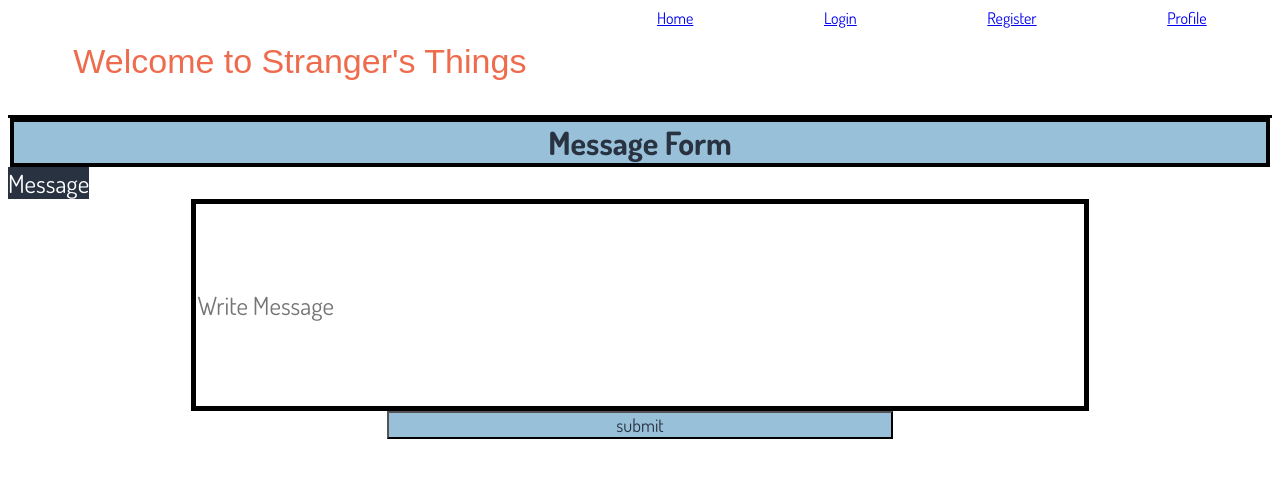
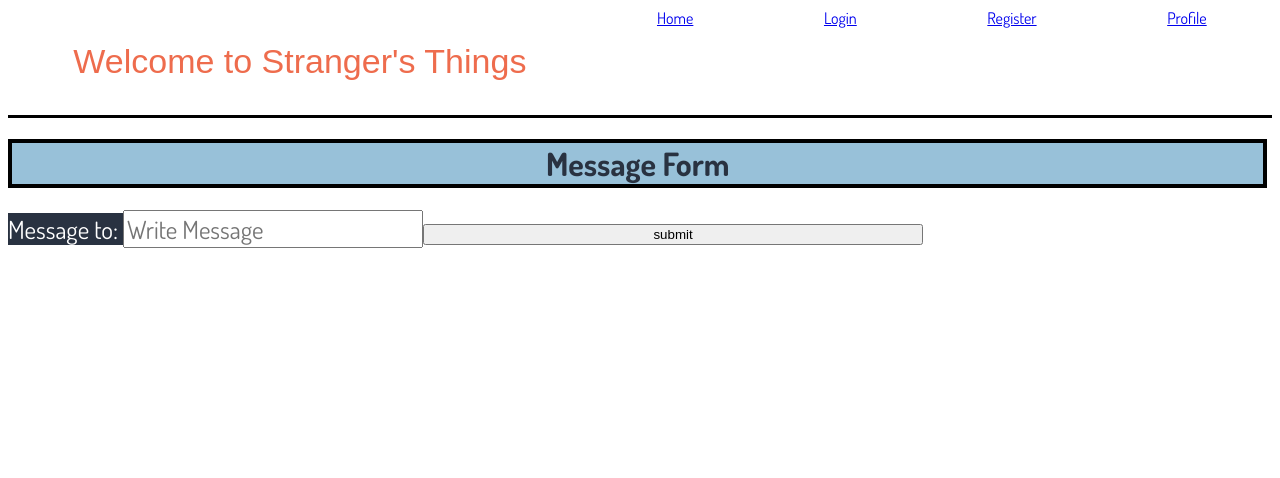
Before and after one commit to RJ-Gonzalez/StrangersThingsProject, a React (Create React App) app: page /MessageForm in a window 1280 px wide. Shown: the top 478 px of the page. Built offline with nearby package versions, Linux system fonts and the light colour scheme.

Commit message:
PostId variable made

```diff
--- a/src/api/index.js
+++ b/src/api/index.js
@@ -180,7 +180,6 @@ export async function deletePosts(token, postid){
 }
 
 export async function sendMessage (token, postid, content){
-  console.log(token, "this is token ln183");
   const response = await fetch(`${BASE_URL}${cohortName}/posts/${postid}/messages`,{
     method: "POST",
     headers: {
@@ -189,10 +188,10 @@ export async function sendMessage (token, postid, content){
     },
     body: JSON.stringify({
       message:{
-        content
+        content: content,
       }
     })
-  }).then (response =response.json())
+  }).then (response => response.json())
   .then(result=>{
     console.log (result, "this is result for sendMessage");
   })
--- a/src/components/App.css
+++ b/src/components/App.css
@@ -35,9 +35,9 @@ button{
     display:flex;
     justify-content:center;
     margin: auto;
+    overflow:scroll;
+}
 
-
-}
 #postBox{
     border: 4px solid black;
     height: 200px;
--- a/src/components/MessageForm.js
+++ b/src/components/MessageForm.js
@@ -1,36 +1,65 @@
 import React, { useEffect, useState } from "react";
 import { Route, Link, Routes, useNavigate } from "react-router-dom";
-import {sendMessage, getPosts } from "../api";
+import { deletePosts, getPosts, sendMessage,connectProfile } from "../api";
+import newPost from "./NewPost";
 
-export default function MessageForm(){
-    const [messageContent, setMessageContent] =useState("")
-    const navigate = useNavigate ()
-    const authToken = localStorage.getItem("token") ? true : false
-   async function handleMessage(event){
-        event.preventDefault()
-        // token = localStorage.getItem("token")
-        // const response = await sendMessage(token, postid, content)
-        // const newMessage = response.data.message.content
-        // setMessageContent (newMessage)
-        // console.log(newMessage, "this is newMessage ln 15");
-        try{
-            await sendMessage(token,postid,content)
-        }catch (error){
-            throw error
-        }
+export default function MessageForm(props){
+    const {postId, token} = props
+    // const [messageContent, setMessageContent] =useState("")
+//     const navigate = useNavigate ()
+//    async function handleMessage(event){
+//         event.preventDefault()
+//         const token = localStorage.getItem("token")
 
-    }
+//         const response = await sendMessage(token, postid, content)
 
-    return (
+//     }
+console.log(postId, "this is post id for message")
+const navigate = useNavigate();
 
-    <form onSubmit={handleMessage}>
-        <h1 id= "titleMessage">Message Form</h1>
-        <label>Message</label>
-        <input id="messageInput"
+  const handleSubmit = (event)=>{
+    event.preventDefault()
+    const content = event.target[0].value
+    const token = localStorage.getItem("token")
+    sendMessage(token, postId, content)
+    console.log(postId, "this is catch id line 27 message form")
+  }
+// const [posts, setPosts] = useState([]);
+// const authToken = localStorage.getItem("token") ? true : false
+// const catchId = (id) => {
+//   setPostValue(id)
+//   return postValue
+// }
+// console.log(postValue, "this is postValue line 14")
+// useEffect(() => {
+//   getPosts()
+//     .then((response) => {
+//       console.log(response, 'respnse from Posts')
+//       const posts = response.data.posts;
+//       setPosts(posts);
+//     })
+//     .catch((error) => {
+//       console.log(error);
+//     });
+// }, []);
+// console.log(posts);
+// const postMapping = posts.map((post,index)=>{
+//     console.log(post, "this is line 38")
+//     return (
+//         <div key ={`MessgeForm${index}`}>
+//          Replying to: {post.author._id}
+//         </div>
+//     )})
+
+// onSubmit ={handleMessage}
+    return (<form onSubmit = {handleSubmit} >
+        <h1>Message Form</h1>
+        <label>Message to: </label>
+        <input
             type = "text"
             placeholder = "Write Message">
         </input>
-        <button id="messageSubmit">submit</button>
+        <button>submit</button>
         </form>
         )
 }
--- a/src/components/Posts.js
+++ b/src/components/Posts.js
@@ -13,7 +13,8 @@ const Posts = ({postValue, setPostValue}) => {
     setPostValue(id)
     return postValue
   }
-  console.log(postValue, "this is postValue line 14")
+  // console.log(posts, "this is posts! in posts.")
+  // console.log(postValue, "this is postValue line 14")
   useEffect(() => {
     getPosts()
       .then((response) => {
@@ -36,7 +37,9 @@ const Posts = ({postValue, setPostValue}) => {
     return erase
    }
   const postMapping = posts.map((post, index) => {
-    console.log(post, "this is line 39")
+    console.log(posts)
+    let postId = posts[index]._id
+    console.log(postId, "this is post id")
     return (
       <div id = "TitleBox">
         <div id = "titleContainer">
--- a/src/components/Profile.js
+++ b/src/components/Profile.js
@@ -6,11 +6,8 @@ import { connectProfile, getUser } from "../api";
 import { Link } from 'react-router-dom';
 
 export default function Profile() {
-
-
     let token = "";
     const [myInfo, setMyInfo] = useState({})
-
     useEffect(() => {
         token = localStorage.getItem("token")
         async function getMyInfo() {
@@ -21,9 +18,6 @@ export default function Profile() {
         getMyInfo()
     },[])
     // console.log("messages are", myInfo)
-
-
-
     const myInfoMapping =myInfo.data && myInfo.data.messages && myInfo.data.messages.length ? myInfo.data.messages.map((element, index) => {
       console.log(element, "this is element line 28")
         return (
@@ -47,12 +41,9 @@ return (
 
         <div id = "messageBox">
           <h2>Messages:</h2>
-          <h4>
+
           {myInfoMapping}
-          </h4>
-        </div>
-        <div id = "postBox">
-          this will be user post
+
         </div>
       <Link to ="/NewPost"><button id = 'newPost'>Create New Post</button></Link>
       <Link to ='/Posts'><button id = 'singlePost'>View All Posts</button></Link>
```
